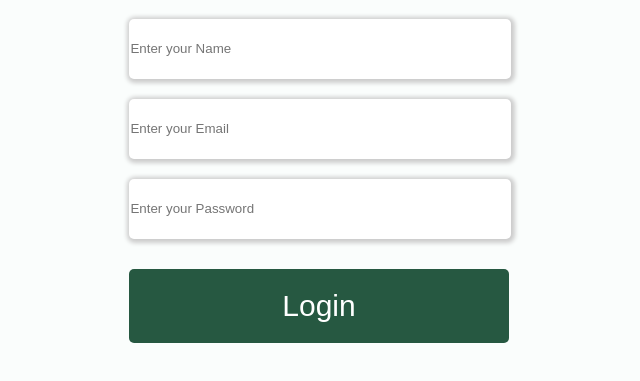
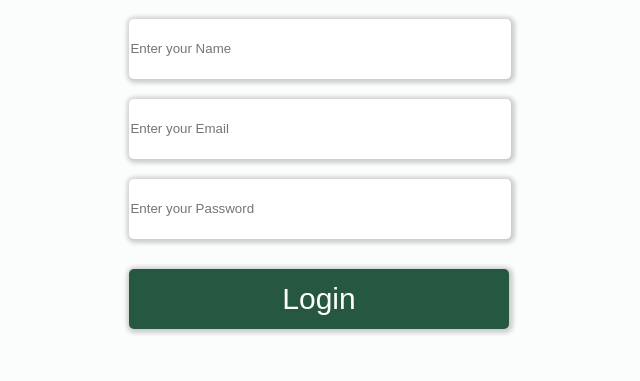
Before and after one commit to lovisgod/VGG-reg-page, a plain HTML site: page index.html in a window 1280 px wide. Shown: the part 157-538 px from the top of the page, without its empty margins (321-961 px from the left). Drawn offline with Linux system fonts and the light colour scheme.

Commit message:
FT/change button to input

```diff
--- a/index.html
+++ b/index.html
@@ -16,7 +16,7 @@
         <input type="text" placeholder="Enter your Name" class="input" id="name"> <br>
         <input type="text" placeholder="Enter your Email" class="input" id="email"> <br>
         <input type="password" placeholder="Enter your Password " class="input" id="password"> <br>
-        <button class="btn" type="button">Login</button>
+        <input class="input btn" type="submit" value="Login">
     </form>
   </div>
 </body>
```
